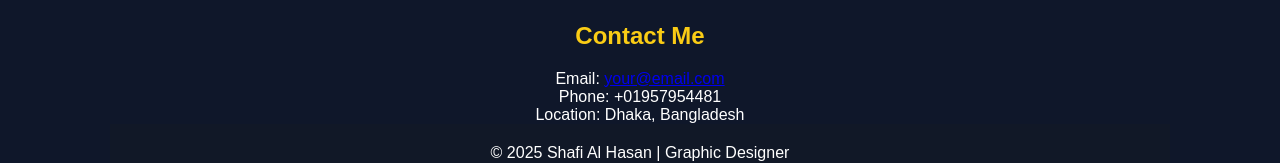
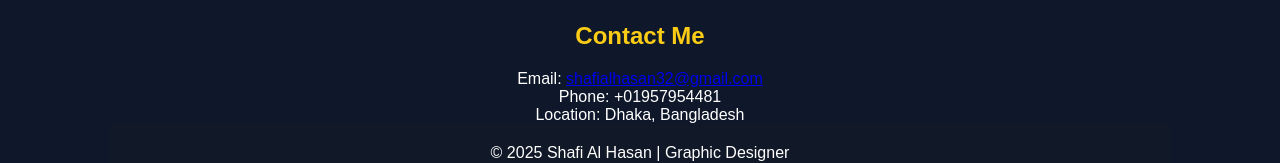
Before and after one commit to shafialhasan/shafialhasan.github.io, a plain HTML site: page index.html in a window 1280 px wide. Shown: the part 1760-1923 px from the top of the page. Drawn offline with Linux system fonts and the light colour scheme.

Commit message:
Update index.html

```diff
--- a/index.html
+++ b/index.html
@@ -119,7 +119,7 @@ footer{
 
     <p>Email:
         <a href="mailto:shafialhasan32@gmail.com">
-              your@email.com
+             shafialhasan32@gmail.com
         </a>
 <p>Phone: +01957954481</p>
 
```
